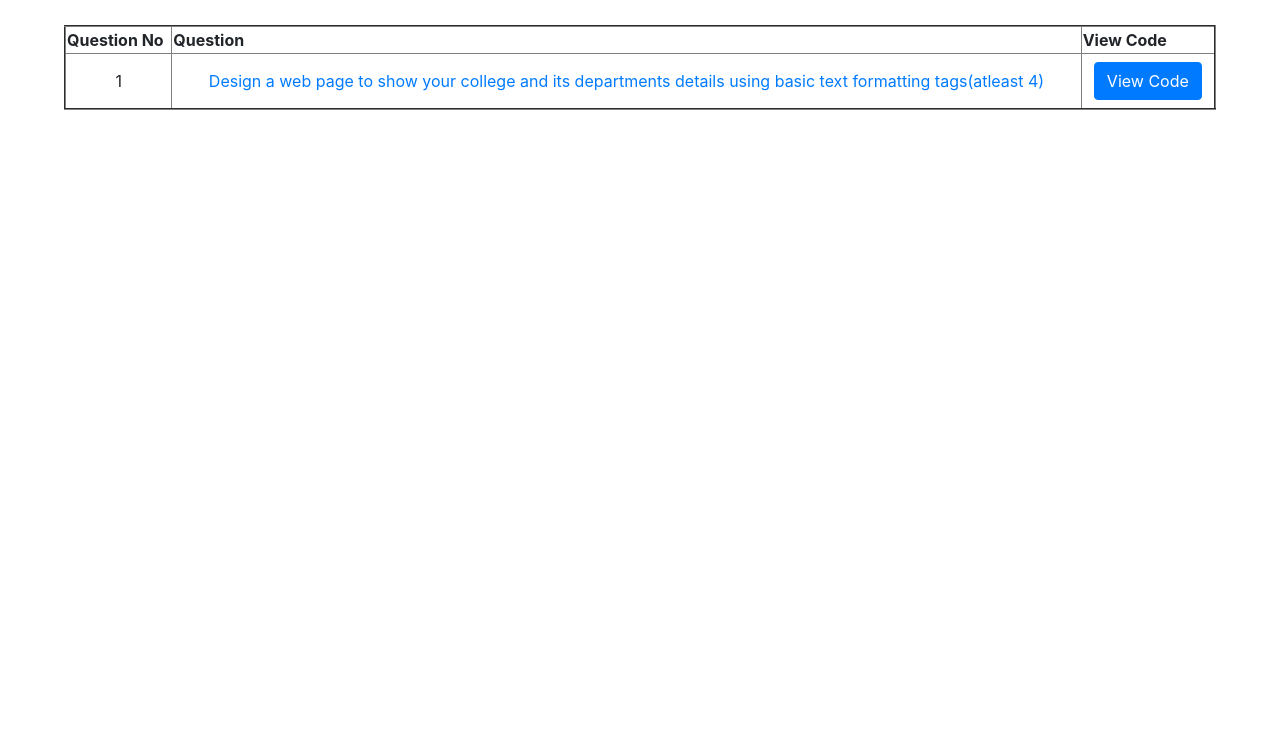
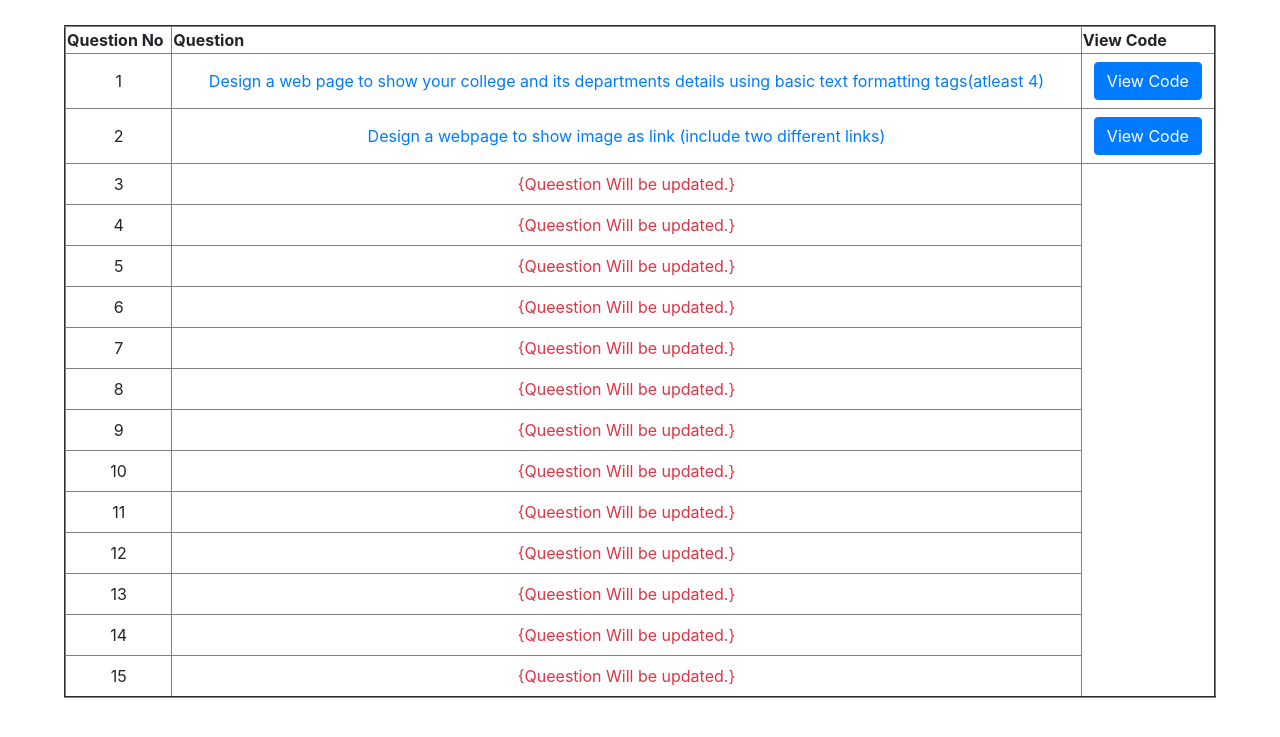
Before and after one commit to aswnss-m/MES_Kalladi_CS_Practical, a plain HTML site: page index.html in a window 1280 px wide. Shown: the part 51-788 px from the top of the page. Drawn offline with nearby package versions, Linux system fonts and the light colour scheme.

Commit message:
question 2 uploaded

```diff
--- a/index.html
+++ b/index.html
@@ -1,17 +1,20 @@
 <!DOCTYPE html>
 <html lang="en">
+
 <head>
     <meta charset="UTF-8">
     <meta http-equiv="X-UA-Compatible" content="IE=edge">
     <meta name="viewport" content="width=device-width, initial-scale=1.0">
     <title>I and II Semester HTML & C</title>
-    <link rel="stylesheet" href="https://cdn.jsdelivr.net/npm/bootstrap@4.5.3/dist/css/bootstrap.min.css" integrity="sha384-TX8t27EcRE3e/ihU7zmQxVncDAy5uIKz4rEkgIXeMed4M0jlfIDPvg6uqKI2xXr2" crossorigin="anonymous">
+    <link rel="stylesheet" href="https://cdn.jsdelivr.net/npm/bootstrap@4.5.3/dist/css/bootstrap.min.css"
+        integrity="sha384-TX8t27EcRE3e/ihU7zmQxVncDAy5uIKz4rEkgIXeMed4M0jlfIDPvg6uqKI2xXr2" crossorigin="anonymous">
     <link rel="stylesheet" href="static/css/style.css">
 </head>
+
 <body>
     <h1 class="text">Program Lsit for the Academic Year 2020-21</h1>
     <div style="overflow-x:auto;">
-    <table border="2px" cellspacing = "10px">
+        <table border="2px" cellspacing="10px">
             <tr>
                 <th>Question No</th>
                 <th>Question</th>
@@ -19,13 +22,104 @@
             </tr>
             <tr>
                 <td>1</td>
-            <td><a href="Questions/question1.html">Design a web page to show your college and its departments details using basic text formatting tags(atleast 4)
+                <td><a href="Questions/question1.html">Design a web page to show your college and its departments
+                        details using basic text formatting tags(atleast 4)
                     </a></td>
                 <td><a href="Codes/question1.html" class="btn btn-primary">View Code</a></td>
             </tr>
+            <tr>
+                <td>2</td>
+                <td><a href="Questions/question2.html">Design a webpage to show image as link (include two different
+                        links)
+                    </a></td>
+                <td><a href="Codes/question2.html" class="btn btn-primary">View Code</a></td>
+            </tr>
+            <tr>
+                <td>3</td>
+                <td><a href="Questions/question3.html" class="text-danger">{Queestion Will be updated.}
+                    </a></td>
+                <!-- <td><a href="Codes/question2.html" class="btn btn-primary">View Code</a></td> -->
+            </tr>
+            <tr>
+                <td>4</td>
+                <td><a href="Questions/question4.html" class="text-danger">{Queestion Will be updated.}
+                    </a></td>
+                <!-- <td><a href="Codes/question2.html" class="btn btn-primary">View Code</a></td> -->
+            </tr>
+            <tr>
+                <td>5</td>
+                <td><a href="Questions/question5.html" class="text-danger">{Queestion Will be updated.}
+                    </a></td>
+                <!-- <td><a href="Codes/question2.html" class="btn btn-primary">View Code</a></td> -->
+            </tr>
+            <tr>
+                <td>6</td>
+                <td><a href="Questions/question6.html" class="text-danger">{Queestion Will be updated.}
+                    </a></td>
+                <!-- <td><a href="Codes/question2.html" class="btn btn-primary">View Code</a></td> -->
+            </tr>
+            <tr>
+                <td>7</td>
+                <td><a href="Questions/question7.html" class="text-danger">{Queestion Will be updated.}
+                    </a></td>
+                <!-- <td><a href="Codes/question2.html" class="btn btn-primary">View Code</a></td> -->
+            </tr>
+            <tr>
+                <td>8</td>
+                <td><a href="Questions/question8.html" class="text-danger">{Queestion Will be updated.}
+                    </a></td>
+                <!-- <td><a href="Codes/question2.html" class="btn btn-primary">View Code</a></td> -->
+            </tr>
+            <tr>
+                <td>9</td>
+                <td><a href="Questions/question9.html" class="text-danger">{Queestion Will be updated.}
+                    </a></td>
+                <!-- <td><a href="Codes/question2.html" class="btn btn-primary">View Code</a></td> -->
+            </tr>
+            <tr>
+                <td>10</td>
+                <td><a href="Questions/question10.html" class="text-danger">{Queestion Will be updated.}
+                    </a></td>
+                <!-- <td><a href="Codes/question2.html" class="btn btn-primary">View Code</a></td> -->
+            </tr>
+            <tr>
+                <td>11</td>
+                <td><a href="Questions/questio11.html" class="text-danger">{Queestion Will be updated.}
+                    </a></td>
+                <!-- <td><a href="Codes/question2.html" class="btn btn-primary">View Code</a></td> -->
+            </tr>
+            <tr>
+                <td>12</td>
+                <td><a href="Questions/question12.html" class="text-danger">{Queestion Will be updated.}
+                    </a></td>
+                <!-- <td><a href="Codes/question2.html" class="btn btn-primary">View Code</a></td> -->
+            </tr>
+            <tr>
+                <td>13</td>
+                <td><a href="Questions/question13.html" class="text-danger">{Queestion Will be updated.}
+                    </a></td>
+                <!-- <td><a href="Codes/question2.html" class="btn btn-primary">View Code</a></td> -->
+            </tr>
+            <tr>
+                <td>14</td>
+                <td><a href="Questions/question14.html" class="text-danger">{Queestion Will be updated.}
+                    </a></td>
+                <!-- <td><a href="Codes/question2.html" class="btn btn-primary">View Code</a></td> -->
+            </tr>
+            <tr>
+                <td>15</td>
+                <td><a href="Questions/question15.html" class="text-danger">{Queestion Will be updated.}
+                    </a></td>
+                <!-- <td><a href="Codes/question2.html" class="btn btn-primary">View Code</a></td> -->
+            </tr>
         </table>
     </div>
-    <script src="https://code.jquery.com/jquery-3.5.1.slim.min.js" integrity="sha384-DfXdz2htPH0lsSSs5nCTpuj/zy4C+OGpamoFVy38MVBnE+IbbVYUew+OrCXaRkfj" crossorigin="anonymous"></script>
-    <script src="https://cdn.jsdelivr.net/npm/bootstrap@4.5.3/dist/js/bootstrap.bundle.min.js" integrity="sha384-ho+j7jyWK8fNQe+A12Hb8AhRq26LrZ/JpcUGGOn+Y7RsweNrtN/tE3MoK7ZeZDyx" crossorigin="anonymous"></script>
+    <script src="https://code.jquery.com/jquery-3.5.1.slim.min.js"
+        integrity="sha384-DfXdz2htPH0lsSSs5nCTpuj/zy4C+OGpamoFVy38MVBnE+IbbVYUew+OrCXaRkfj"
+        crossorigin="anonymous"></script>
+    <script src="https://cdn.jsdelivr.net/npm/bootstrap@4.5.3/dist/js/bootstrap.bundle.min.js"
+        integrity="sha384-ho+j7jyWK8fNQe+A12Hb8AhRq26LrZ/JpcUGGOn+Y7RsweNrtN/tE3MoK7ZeZDyx"
+        crossorigin="anonymous"></script>
 </body>
+
 </html>
```
Also changed, not shown: Codes/question2.html (added, +30 -0 lines), Questions/question2.html (added, +20 -0 lines), Questions/images/image-1.jpg (added), Questions/images/image-2.jpg (added). Lines whose indentation alone changed are shown as unchanged.
